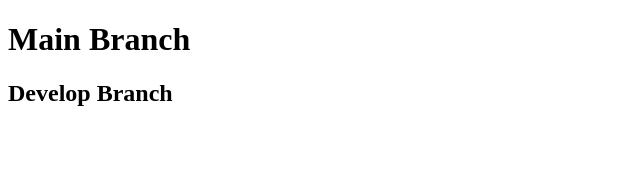
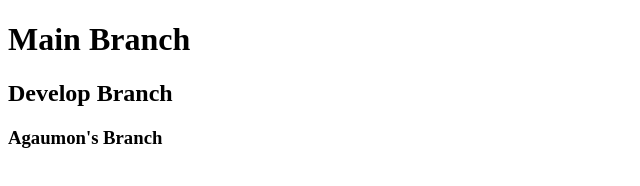
Before and after one commit to RichnGore96/Team-Git, a plain HTML site: page index.html in a window 1280 px wide. Shown: the whole page, without its empty margins (0-640 px from the left). Drawn offline with Linux system fonts and the light colour scheme.

Commit message:
Ag's branch added.

```diff
--- a/index.html
+++ b/index.html
@@ -12,5 +12,6 @@
   <body>
     <h1> Main Branch</h1>
     <h2>Develop Branch</h2>
+    <h3>Agaumon's Branch</h3>
   </body>
 </html>
```
